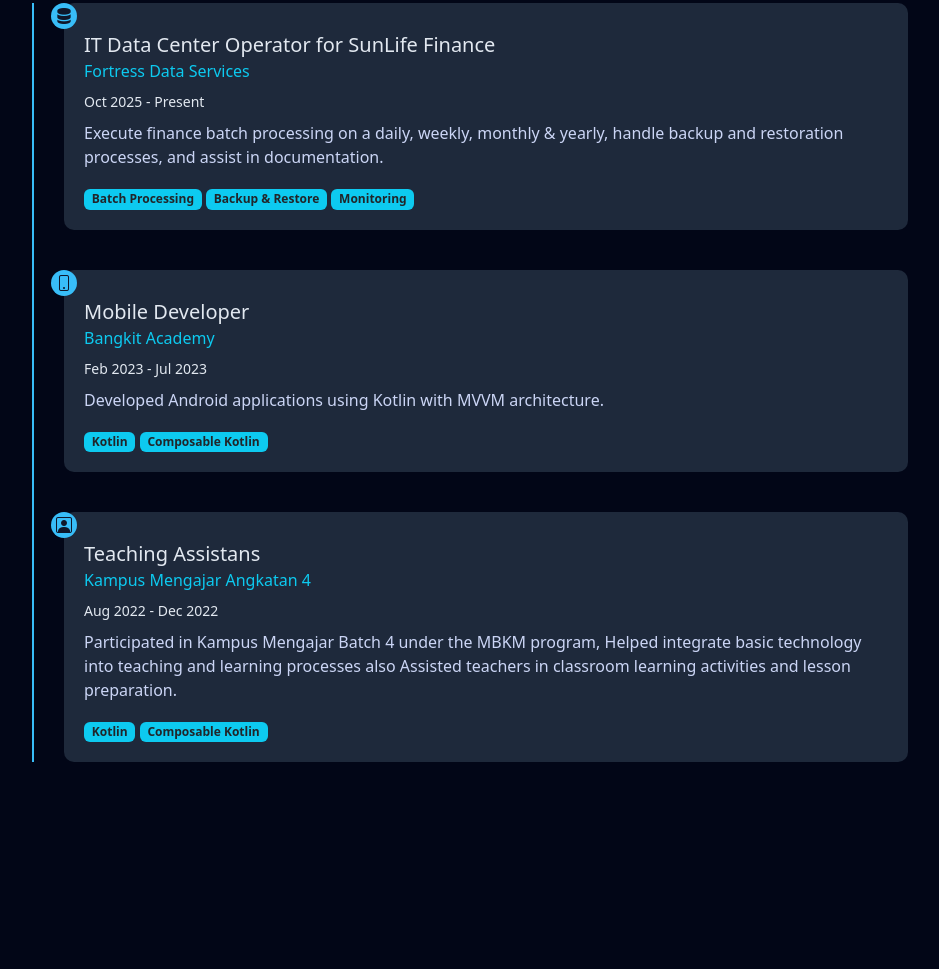
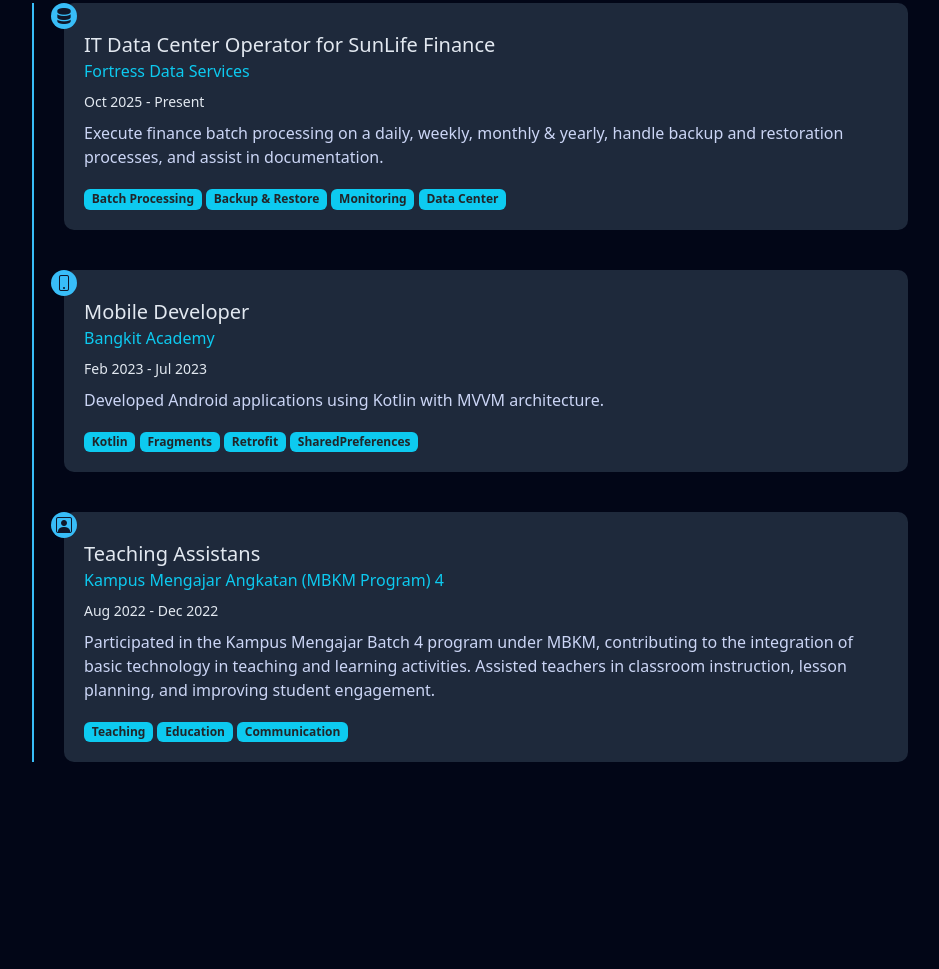
Before and after one commit to adityarizn31/adityarizn31, a plain HTML site: page index.html in a window 1280 px wide. Shown: the part 961-1930 px from the top of the page, without its empty margins (170-1109 px from the left). Drawn offline with nearby package versions, Linux system fonts and the light colour scheme.

Commit message:
modify v4

```diff
--- a/index.html
+++ b/index.html
@@ -60,7 +60,7 @@
             <i class="bi bi-instagram"></i>
           </a>
 
-          <a href="mailto:emailkamu@gmail.com" class="text-warning fs-4">
+          <a href="mailto:adityarizkiawann@gmail.com" class="text-warning fs-4">
             <i class="bi bi-envelope-fill"></i>
           </a>
         </div>
@@ -88,6 +88,7 @@
               <span class="badge bg-info text-dark">Batch Processing</span>
               <span class="badge bg-info text-dark">Backup & Restore</span>
               <span class="badge bg-info text-dark">Monitoring</span>
+              <span class="badge bg-info text-dark">Data Center</span>
             </div>
           </div>
 
@@ -105,7 +106,9 @@
               <p class="mt-2">Developed Android applications using Kotlin with MVVM architecture.</p>
 
               <span class="badge bg-info text-dark">Kotlin</span>
-              <span class="badge bg-info text-dark">Composable Kotlin</span>
+              <span class="badge bg-info text-dark">Fragments</span>
+              <span class="badge bg-info text-dark">Retrofit</span>
+              <span class="badge bg-info text-dark">SharedPreferences</span>
             </div>
           </div>
 
@@ -117,15 +120,17 @@
 
             <div class="timeline-content">
               <h5>Teaching Assistans</h5>
-              <h6 class="text-info">Kampus Mengajar Angkatan 4</h6>
+              <h6 class="text-info">Kampus Mengajar Angkatan (MBKM Program) 4</h6>
               <small>Aug 2022 - Dec 2022</small>
 
               <p class="mt-2">
-                Participated in Kampus Mengajar Batch 4 under the MBKM program, Helped integrate basic technology into teaching and learning processes also Assisted teachers in classroom learning activities and lesson preparation.
+                Participated in the Kampus Mengajar Batch 4 program under MBKM, contributing to the integration of basic technology in teaching and learning activities. Assisted teachers in classroom instruction, lesson planning, and
+                improving student engagement.
               </p>
 
-              <span class="badge bg-info text-dark">Kotlin</span>
-              <span class="badge bg-info text-dark">Composable Kotlin</span>
+              <span class="badge bg-info text-dark">Teaching</span>
+              <span class="badge bg-info text-dark">Education</span>
+              <span class="badge bg-info text-dark">Communication</span>
             </div>
           </div>
         </div>
```
